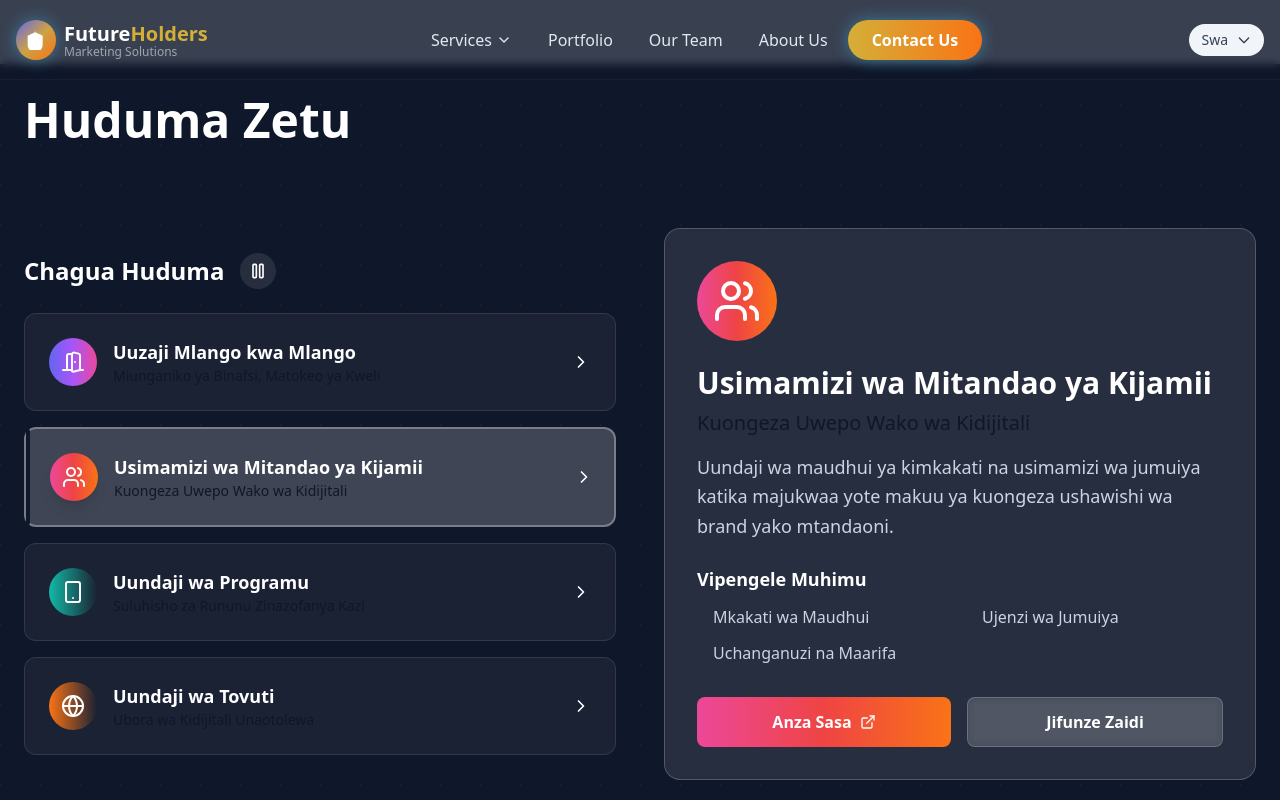
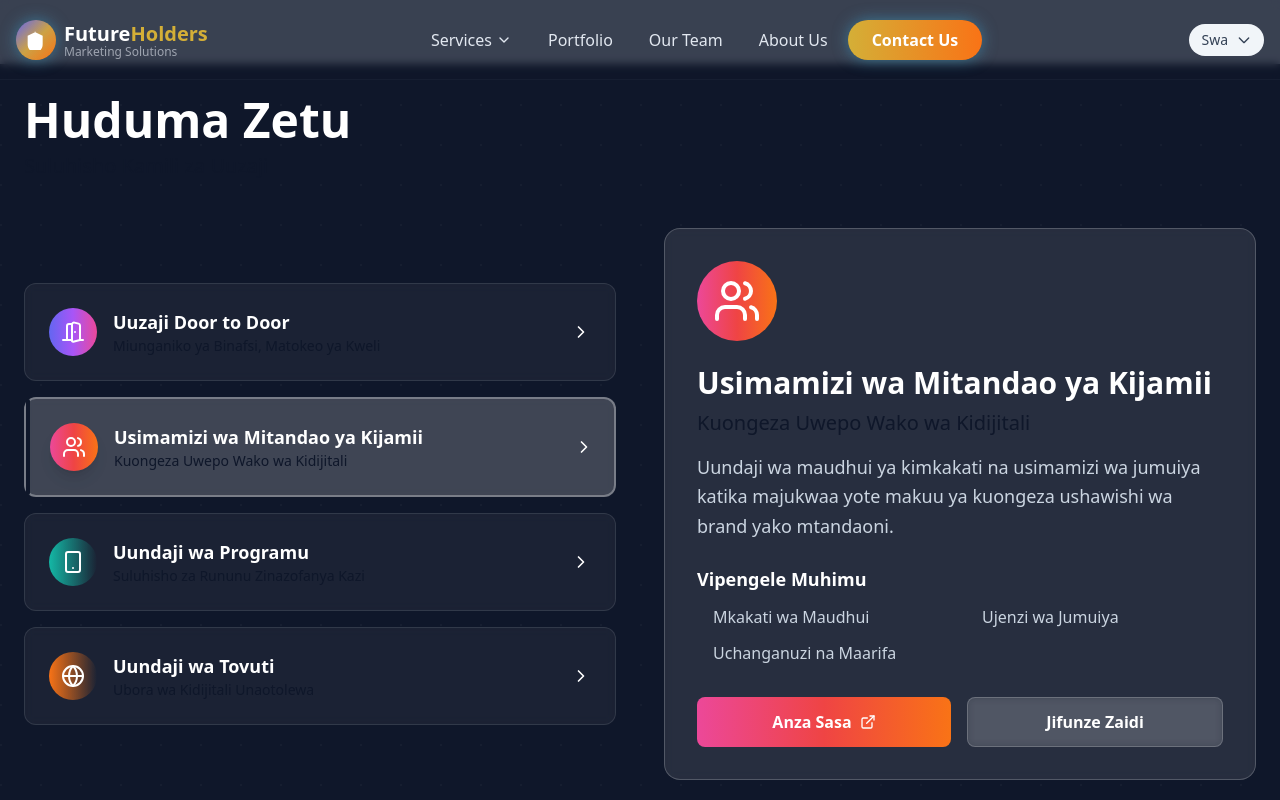
Before and after one commit to EliDistro7/blog, a Next.js app in the folder nextjs-app/: page / in a window 1280 px wide. Shown: the top 800 px of the page. Built offline with nearby package versions, Linux system fonts and the light colour scheme; what tailwind-clip-path would draw is missing.

Commit message:
future holders

```diff
--- a/nextjs-app/app/components/home/Services.js
+++ b/nextjs-app/app/components/home/Services.js
@@ -16,7 +16,7 @@ const ServicesShowcase = () => {
       id: 'door-to-door',
       title: {
         en: "Door-to-Door Marketing",
-        sw: "Uuzaji Mlango kwa Mlango"
+        sw: "Uuzaji Door to Door"
       },
       subtitle: {
         en: "Personal Connection, Real Results",
@@ -153,17 +153,7 @@ const ServicesShowcase = () => {
         <div className="grid lg:grid-cols-2 gap-12 items-center">
           {/* Service Cards Navigation */}
           <div className="space-y-4">
-            <div className="flex items-center gap-4 mb-6">
-              <h2 className="text-2xl font-bold text-white">
-                {language === 'en' ? 'Select Service' : 'Chagua Huduma'}
-              </h2>
-              <button
-                onClick={() => setIsAutoPlaying(!isAutoPlaying)}
-                className="p-2 bg-white/10 backdrop-blur-sm rounded-full hover:bg-white/20 transition-all"
-              >
-                {isAutoPlaying ? <Pause className="w-5 h-5 text-white" /> : <Play className="w-5 h-5 text-white" />}
-              </button>
-            </div>
+
 
             {services.map((service, index) => {
               const ServiceIcon = service.icon;
```
